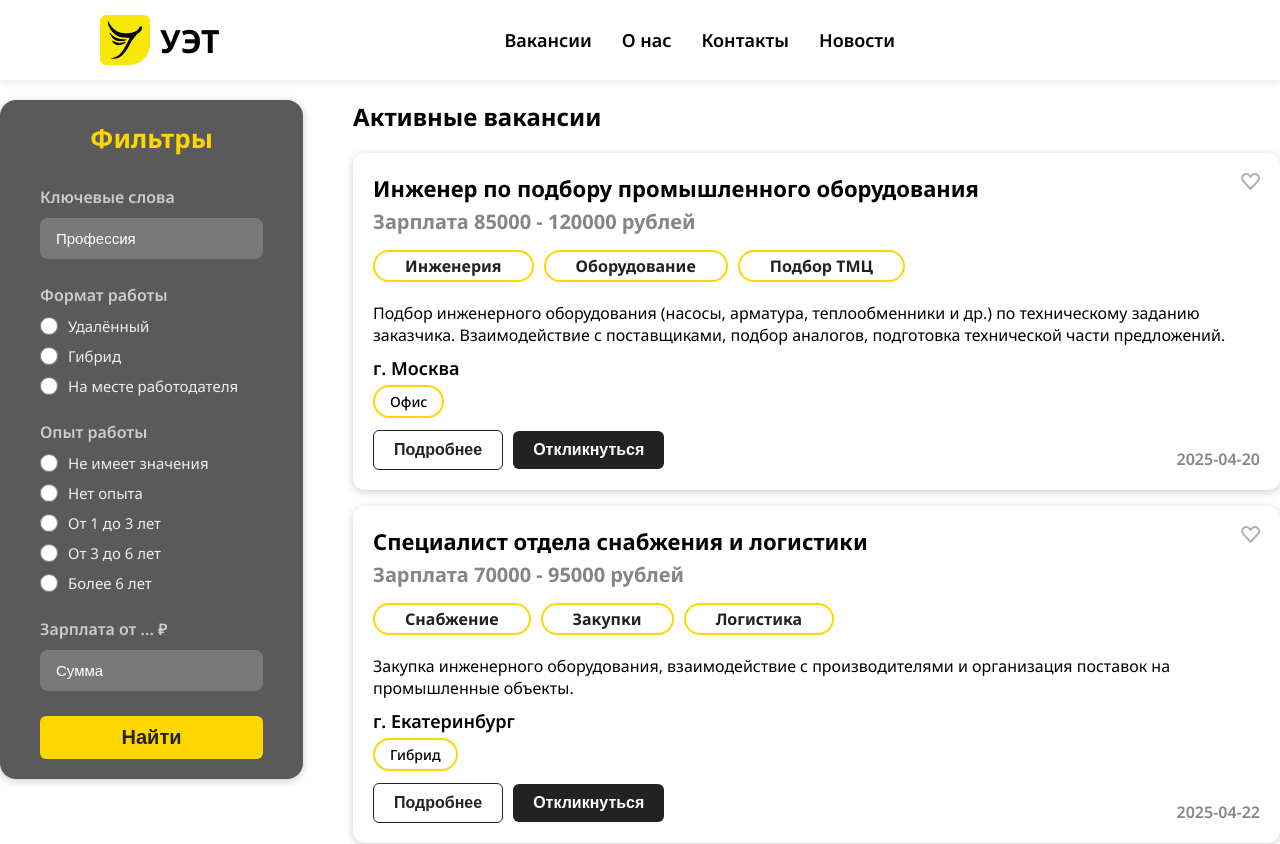
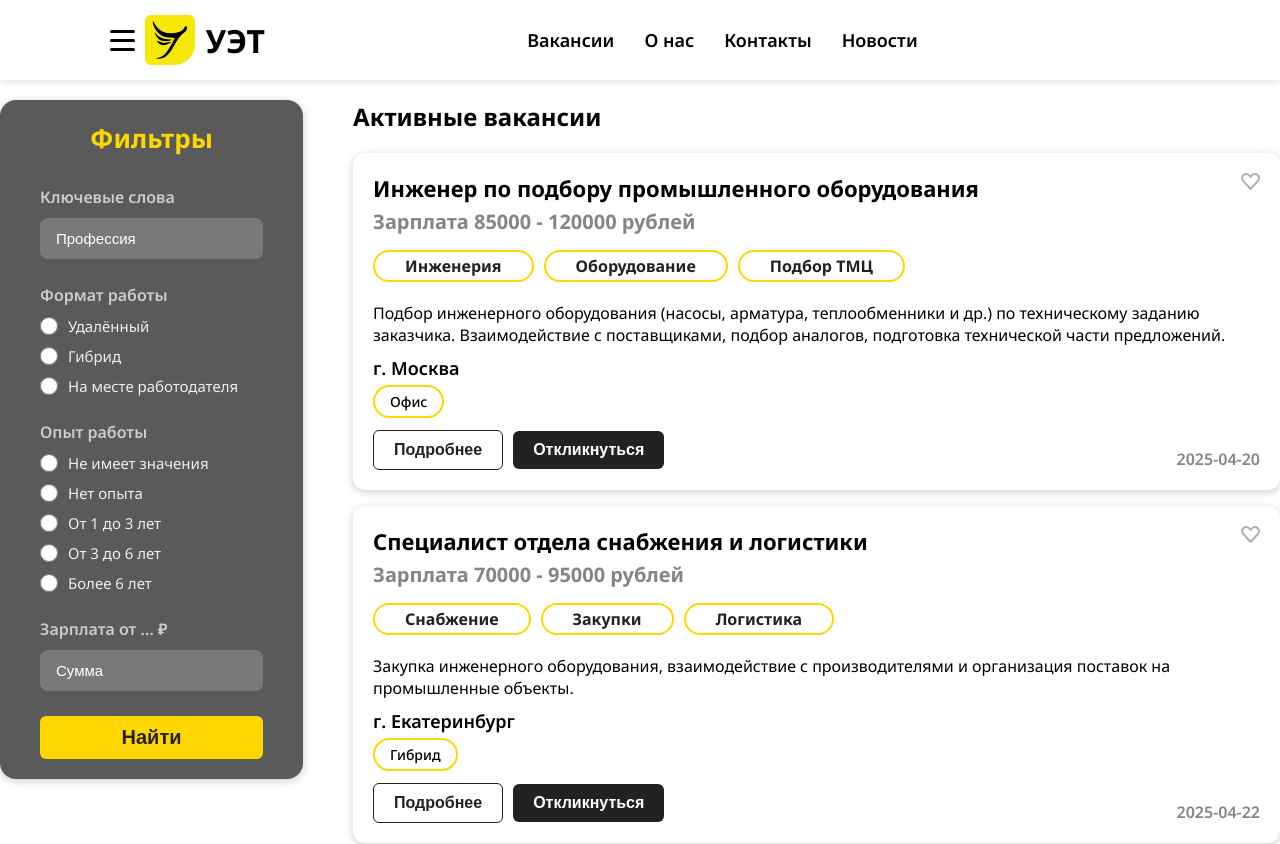
Before and after one commit to D1n8/Website-for-TD-UET-frontend, a React (Vite) app: page /vacancies in a window 1280 px wide. Shown: the top 844 px of the page. Built offline with nearby package versions, Linux system fonts and the light colour scheme.

Commit message:
update styles, add burger button

```diff
--- a/src/components/Header.tsx
+++ b/src/components/Header.tsx
@@ -7,11 +7,11 @@ function Header() {
     return (
         <div className="header">
             <div className="header__container">
-                {/* <button className="btn-reset burger">
+                <button className="btn-reset burger">
                         <span className="burger__line"></span>
                         <span className="burger__line"></span>
                         <span className="burger__line"></span>
-                    </button> */}
+                    </button>
                 <div className="logo-container">
                     <img src={logo} alt="ТД УЭТ" className="img logo" />
                     <h1 className="title">УЭТ</h1>
--- a/src/components/YandexMap.tsx
+++ b/src/components/YandexMap.tsx
@@ -48,7 +48,7 @@ const YandexMap = () => {
 
   return (
     <div>
-      <h2 className="contacts-page__title">Карта расположения офиса</h2>
+      <h2 className="contacts-page__subtitle">Карта расположения офиса</h2>
       <div
         className="contacts-page__map"
         ref={mapRef}
--- a/src/components/pages/Vacancies.tsx
+++ b/src/components/pages/Vacancies.tsx
@@ -1,10 +1,11 @@
 
 import { VacancyCard } from '../VacancyCard';
 import { mockVacancies } from '../../mockVacancies';
+import { useState } from 'react';
 
 const Vacancies = () => {
-
   const filteredVacancies = mockVacancies;
+  const [sum, setSum] = useState<string>('');
 
   return (
     <div className="vacancies">
@@ -63,8 +64,8 @@ const Vacancies = () => {
           </div>
 
           <div className="filter-group">
-            <p className="filters__label">Зарплата от ... ₽</p>
-            <input className="input" type="number" placeholder="Сумма" />
+            <p className="filters__label">Зарплата от {(sum && Number(sum) >= 0) ? sum : '...'} ₽</p>
+            <input className="input" min={0} type="number" placeholder="Сумма" value={sum} onChange={(e) => setSum(e.target.value)}/>
           </div>
 
           <button className='filter-btn-submit'>Найти</button>
--- a/src/style/css/App.css
+++ b/src/style/css/App.css
@@ -13,7 +13,7 @@
   padding: 20px;
   border-radius: 10px;
   font-size: 22px;
-  background-color: #F7E808;
+  background-color: #FFD700;
   box-shadow: 0 2px 8px rgba(0, 0, 0, 0.2);
 }
 .about-page__descr .def {
@@ -49,7 +49,7 @@
   max-width: 300px;
   padding: 30px 15px;
   border-radius: 10px;
-  background-color: #F7E808;
+  background-color: #FFD700;
   box-shadow: 0 2px 8px rgba(0, 0, 0, 0.2);
 }
 .about-page .company-values .value-box__text {
@@ -366,32 +366,23 @@
 }
 
 .burger {
-  position: relative;
-  display: block;
-  width: 18px;
-  height: 25px;
+  margin: auto 10px;
+  display: flex;
+  flex-direction: column;
+  justify-content: space-between;
+  width: 30px;
+  height: 21px;
+  cursor: pointer;
+  padding: 0;
+  background: none;
+  border: none;
 }
 
 .burger__line {
-  position: absolute;
+  height: 3px;
   width: 100%;
-  height: 5px;
-  left: 0;
+  background-color: black;
   border-radius: 2px;
-  background-color: black;
-}
-
-.burger__line:nth-child(1) {
-  top: 0;
-}
-
-.burger__line:nth-child(2) {
-  top: 50%;
-  transform: translateY(-50%);
-}
-
-.burger__line:nth-child(3) {
-  bottom: 0;
 }
 
 .vacancy-details {
@@ -459,6 +450,11 @@
   margin-bottom: 20px;
   font-size: 30px;
 }
+.contacts-page__subtitle {
+  text-align: center;
+  margin-bottom: 20px;
+  font-size: 30px;
+}
 .contacts-page .form {
   margin-bottom: 50px;
   padding: 20px 70px 30px;
@@ -520,7 +516,7 @@
   flex-direction: column;
   gap: 50px;
 }
-.contacts-page .info-container a {
+.contacts-page .info-container .link {
   display: flex;
   align-items: center;
   gap: 20px;
--- a/src/style/scss/_about.scss
+++ b/src/style/scss/_about.scss
@@ -2,8 +2,6 @@
     max-width: 1200px;
     margin: 25px auto 0;
     font-size: 18px;
-
-    &__container {}
 
     &__title {
         margin-bottom: 20px;
@@ -16,7 +14,7 @@
         padding: 20px;
         border-radius: 10px;
         font-size: 22px;
-        background-color: #F7E808;
+        background-color: #FFD700;
         box-shadow: 0 2px 8px rgba(0, 0, 0, 0.2);
 
         .def {
@@ -62,7 +60,7 @@
             max-width: 300px;
             padding: 30px 15px;
             border-radius: 10px;
-            background-color: #F7E808;
+            background-color: #FFD700;
             box-shadow: 0 2px 8px rgba(0, 0, 0, 0.2);
 
 
--- a/src/style/scss/_header.scss
+++ b/src/style/scss/_header.scss
@@ -40,30 +40,21 @@
 }
 
 .burger {
-  position: relative;
-  display: block;
-  width: 18px;
-  height: 25px;
+  margin: auto 10px;
+  display: flex;
+  flex-direction: column;
+  justify-content: space-between;
+  width: 30px;
+  height: 21px;
+  cursor: pointer;
+  padding: 0;
+  background: none;
+  border: none;
 }
 
 .burger__line {
-  position: absolute;
+  height: 3px;
   width: 100%;
-  height: 5px;
-  left: 0;
+  background-color: black;
   border-radius: 2px;
-  background-color: black;
 }
-
-.burger__line:nth-child(1) {
-  top: 0;
-}
-
-.burger__line:nth-child(2) {
-  top: 50%;
-  transform: translateY(-50%)
-}
-
-.burger__line:nth-child(3) {
-  bottom: 0;
-}
--- a/src/style/scss/_vacancies.scss
+++ b/src/style/scss/_vacancies.scss
@@ -17,7 +17,6 @@
         box-shadow: 0 2px 8px rgba(0, 0, 0, 0.2);
 
         &__title {
-            // color: white;
             color: #FFD700;
             font-size: 26px;
             margin-bottom: 30px;
```
Also changed, not shown: src/components/pages/Contacts.tsx (+9 -9 lines), src/components/pages/Home.tsx (deleted, +0 -7 lines), src/style/scss/_contacts.scss (+7 -2 lines), public/Vector (2).svg (added), 1 other file (tests, documents, lock files or other folders).
